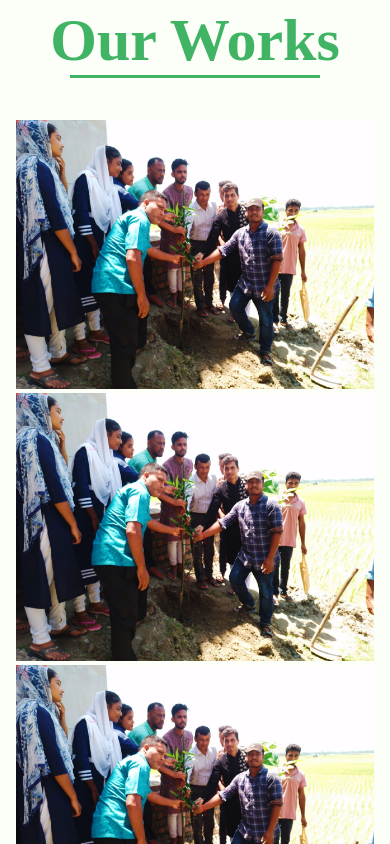
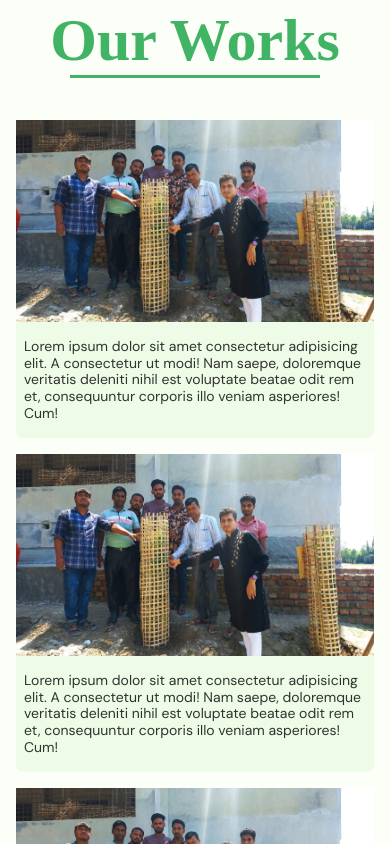
Before and after one commit to satya-ranjon/green_eco_dev, a React (Create React App) app: page / in a window 390 px wide. Shown: the part 3200-4044 px from the top of the page. Built offline with nearby package versions, Linux system fonts and the light colour scheme.

Commit message:
responsive design some change works section

```diff
--- a/src/container/works/works.jsx
+++ b/src/container/works/works.jsx
@@ -19,13 +19,13 @@ const Works = () => {
         {imgAryy
           .map((item) => (
             <div className="work__box" key={item}>
-              <img src={images.oneCarousel} alt="" />
-              <div className="work_discription">
+              <img src={images.twoCarousel} alt="" />
+              <p className="work_discription">
                 Lorem ipsum dolor sit amet consectetur adipisicing elit. A
                 consectetur ut modi! Nam saepe, doloremque veritatis deleniti
                 nihil est voluptate beatae odit rem et, consequuntur corporis
                 illo veniam asperiores! Cum!
-              </div>
+              </p>
             </div>
           ))
           .slice(0, width < 900 ? 3 : 6)}
--- a/src/container/works/works.scss
+++ b/src/container/works/works.scss
@@ -8,6 +8,23 @@
     display: flex;
     flex-direction: column;
     .work__box {
+      img {
+        width: 100%;
+      }
+      .work_discription {
+        padding: 1rem 0.5rem;
+        font-family: var(--font-base1);
+        line-height: 2vh;
+        font-weight: 400;
+        font-size: 14px;
+        background-color: rgba(151, 224, 122, 0.137);
+        margin-bottom: 1rem;
+        color: rgba(0, 0, 0, 0.801);
+        margin-top: -4px;
+        border-end-end-radius: 7px;
+        border-end-start-radius: 7px;
+      }
+      @media screen and (min-width: 600px) {
         position: relative;
         overflow: hidden;
 
@@ -20,10 +37,8 @@
           transition: 0.3s;
         }
         &:hover .work_discription {
-        bottom: 0%;
+          bottom: -4%;
         }
-      img {
-        width: 100%;
       }
     }
     @media screen and (min-width: 900px) {
```
Lines whose indentation alone changed are shown as unchanged.
